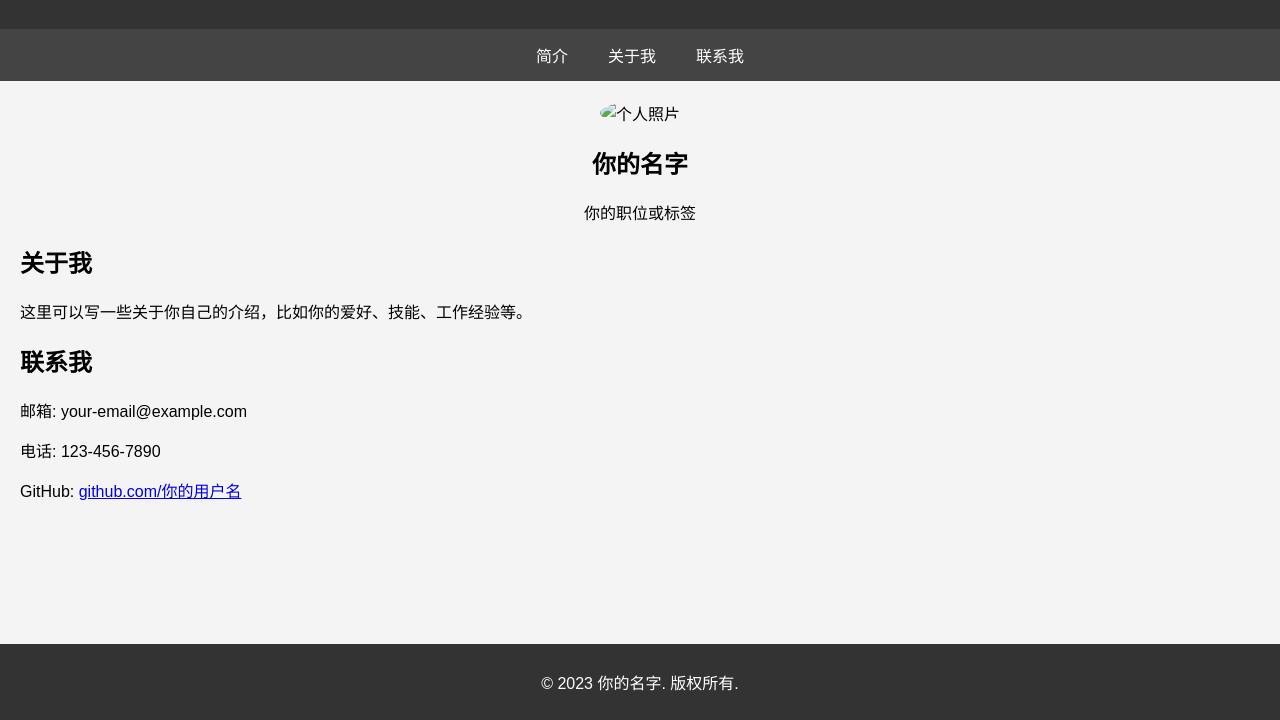
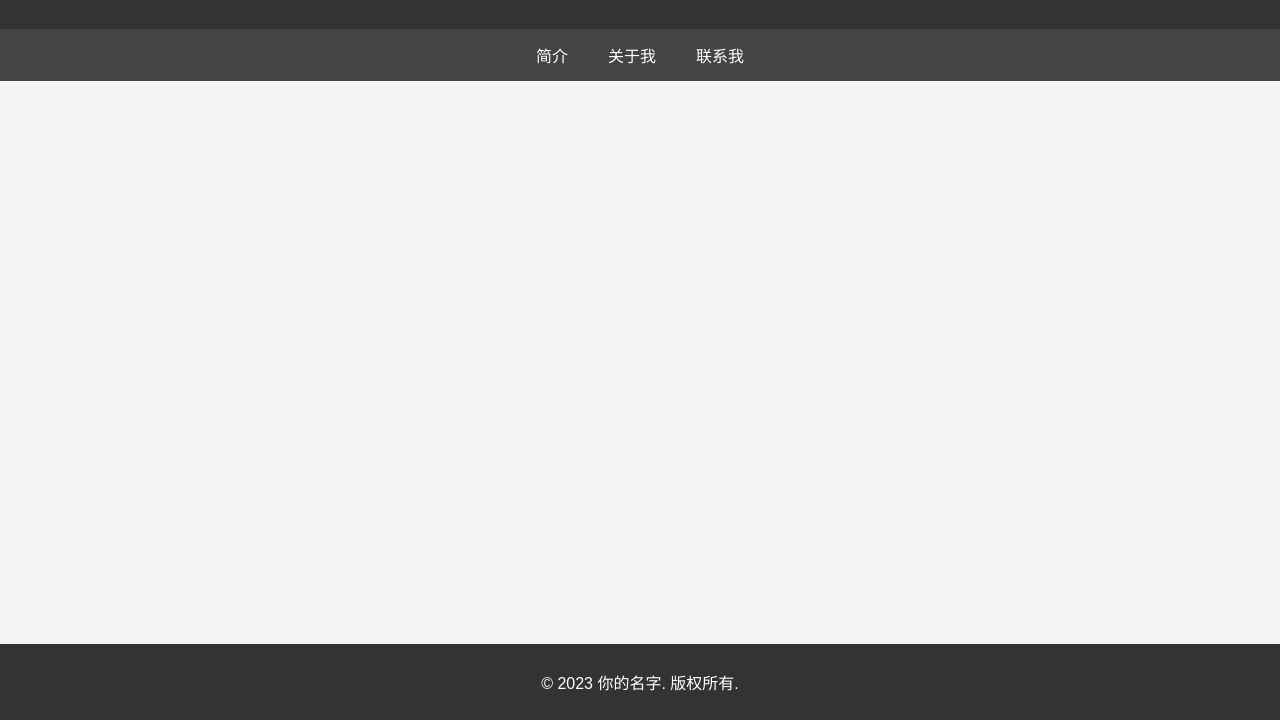
Before and after one commit to ahd2/ahd2.github.io, a plain HTML site: page index.html in a window 1280 px wide. Shown: the part 80-800 px from the top of the page. Drawn offline with Linux system fonts and the light colour scheme.

Commit message:
Update index.html

```diff
--- a/index.html
+++ b/index.html
@@ -68,23 +68,6 @@
         <a href="#about">关于我</a>
         <a href="#contact">联系我</a>
     </nav>
-    <div class="container">
-        <section id="profile" class="profile">
-            <img src="你的照片链接.jpg" alt="个人照片">
-            <h1>你的名字</h1>
-            <p>你的职位或标签</p>
-        </section>
-        <section id="about" class="about">
-            <h2>关于我</h2>
-            <p>这里可以写一些关于你自己的介绍，比如你的爱好、技能、工作经验等。</p>
-        </section>
-        <section id="contact" class="contact">
-            <h2>联系我</h2>
-            <p>邮箱: your-email@example.com</p>
-            <p>电话: 123-456-7890</p>
-            <p>GitHub: <a href="https://github.com/你的用户名" target="_blank">github.com/你的用户名</a></p>
-        </section>
-    </div>
     <footer>
         <p>&copy; 2023 你的名字. 版权所有.</p>
     </footer>
```
